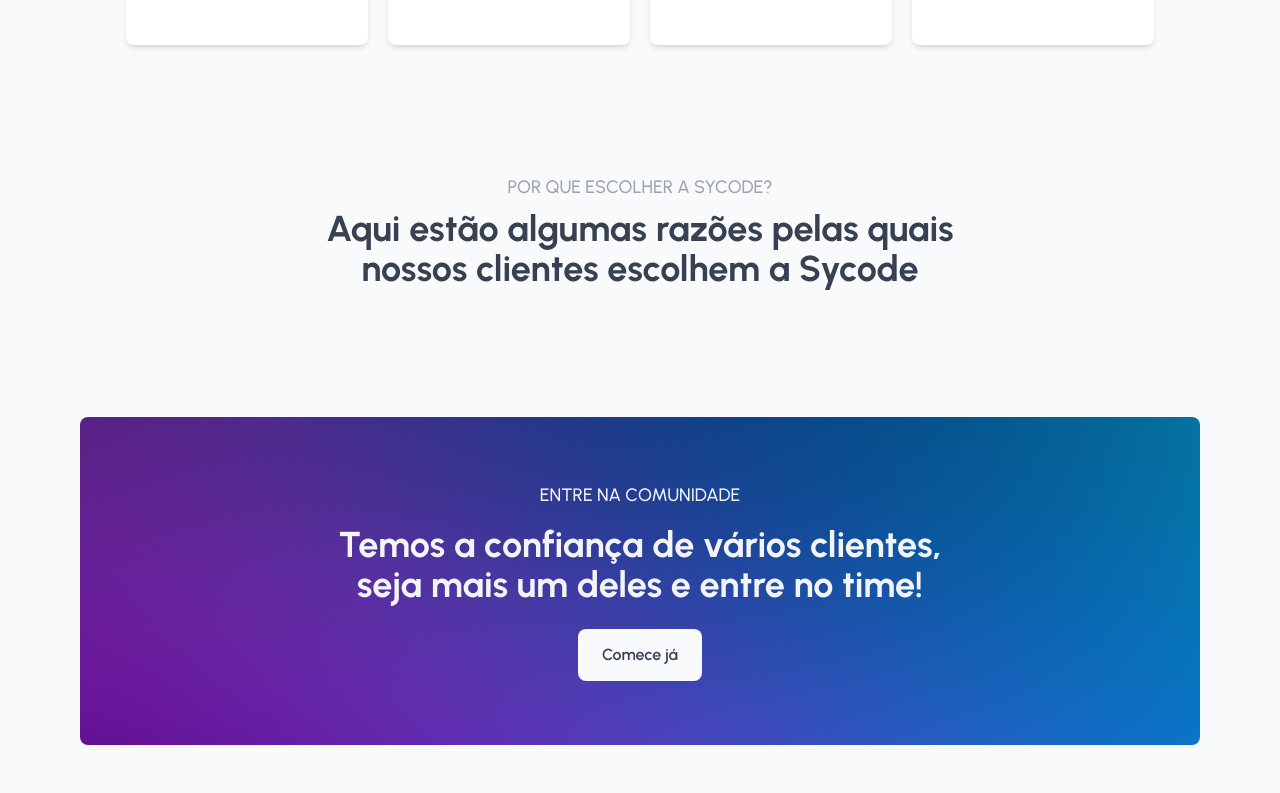
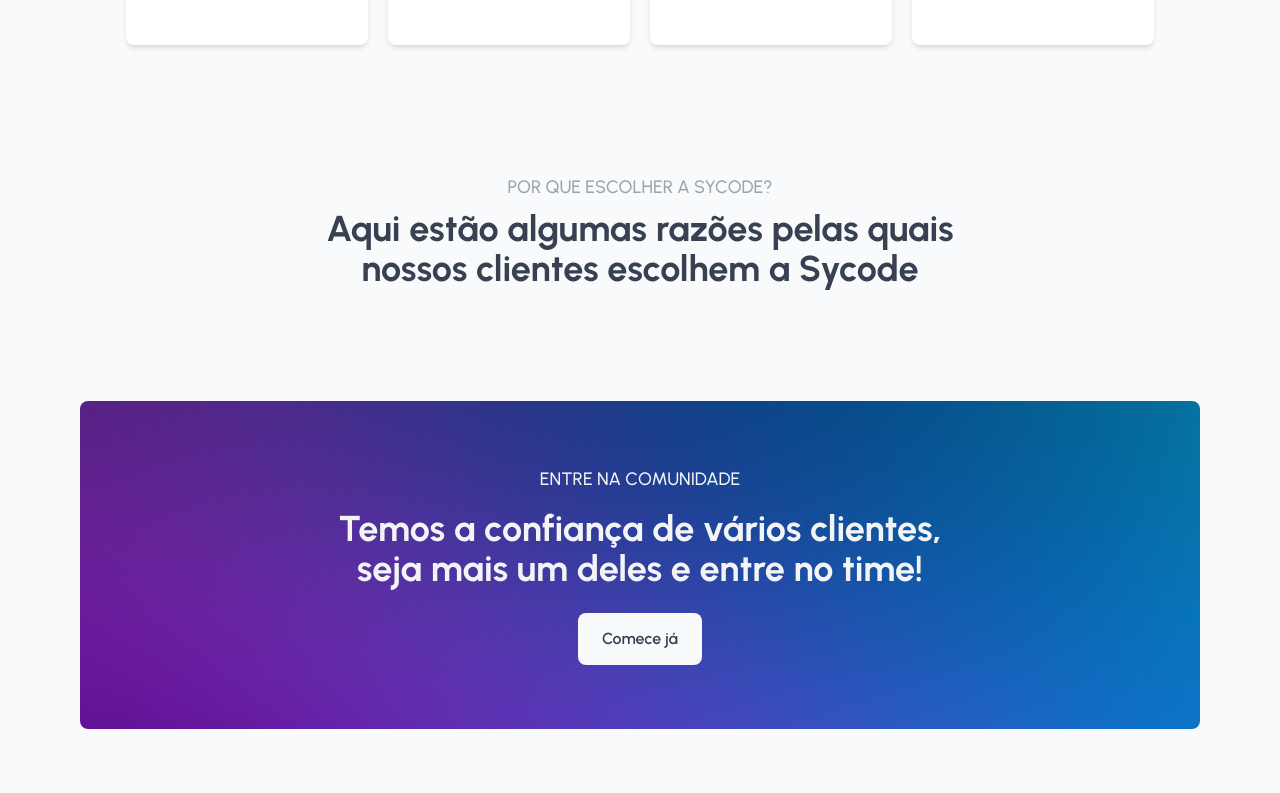
Before and after one commit to sycode-tech/sycode-site, a Next.js app: page / in a window 1280 px wide. Shown: the part 939-1732 px from the top of the page. Built offline with nearby package versions, Linux system fonts and the light colour scheme.

Commit message:
fix the hero size

```diff
--- a/src/app/global.css
+++ b/src/app/global.css
@@ -8,10 +8,6 @@
   @apply px-4 sm:px-6 lg:px-20;
 }
 
-header, main, footer {
-  @apply max-w-[1500px] mx-auto;
-}
-
 section {
   @apply text-gray-700;
 }
--- a/src/components/Footer.tsx
+++ b/src/components/Footer.tsx
@@ -3,7 +3,7 @@
 export const Footer = () => {
   return (
     <footer className="py-24 bg-gray-50">
-      <div className="max-w-lg mx-auto flex flex-col gap-10 md:flex-row md:max-w-none lg:justify-around">
+      <div className="max-w-7xl mx-auto flex flex-col gap-10 md:flex-row lg:justify-around">
         <div className="text-lg">
           <div className="mb-2 text-3xl font-bold text-gray-600">Sycode</div>
           <p>&copy; 2023 Sycode. All rights reserved.</p>
--- a/src/components/Header.tsx
+++ b/src/components/Header.tsx
@@ -11,7 +11,7 @@
   const [isActive, setIsActive] = useState(true);
 
   return (
-    <header className="w-full h-28 bg-transparent absolute inset-0">
+    <header className="max-w-[1500px] mx-auto w-full h-28 bg-transparent absolute inset-0">
       <nav className="w-full h-full flex items-center justify-between lg:justify-center">
         <div className="lg:hidden w-36">
           <Image src={logoLight} alt="Logo Sycode" />
--- a/src/sections/Community.tsx
+++ b/src/sections/Community.tsx
@@ -2,7 +2,7 @@
 
 export const Community = () => {
   return (
-    <section className="">
+    <section className="max-w-7xl mx-auto">
       <div className="w-full bg-hero h-full py-12 lg:py-16 px-10 flex centralize gap-6 rounded-lg text-gray-100">
         <h4 className="font-medium uppercase text-lg">Entre na comunidade</h4>
         <h2 className="text-3xl lg:text-4xl font-bold text-center -mt-2 max-w-2xl">
--- a/src/sections/Ideas/index.tsx
+++ b/src/sections/Ideas/index.tsx
@@ -12,7 +12,7 @@
   const [isActive, setIsActive] = useState(false);
 
   return (
-    <section className="pb-32 -mt-40">
+    <section className="pb-28 -mt-40">
       <div className="relative z-10 bg-transparent flex flex-wrap justify-center gap-5 pb-32">
         {cardService.map(({ title, description, link, icon }, index) => (
           <CardService
```
